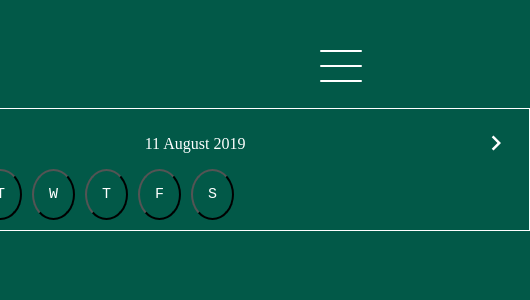
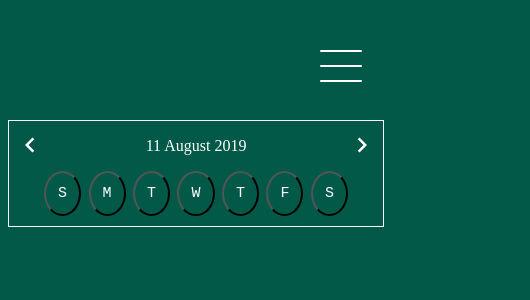
Before and after one commit to aktn/Productive-App-Angular-, an Angular app: page /calendar in a window 390 px wide. Shown: the top 300 px of the page, 530 px wide, since content can reach past the window. Built offline with nearby package versions, Linux system fonts and the light colour scheme.

Commit message:
Responsive calendar header

```diff
--- a/src/app/containers/app/app.component.html
+++ b/src/app/containers/app/app.component.html
@@ -1,2 +1,4 @@
 <app-sidebar></app-sidebar>
-<router-outlet></router-outlet>
+<div class="container">
+  <router-outlet></router-outlet>
+</div>
--- a/src/app/containers/app/app.component.scss
+++ b/src/app/containers/app/app.component.scss
@@ -0,0 +1,3 @@
+.container {
+  width: 100%;
+}
--- a/src/productivity/calendar/components/calendar-controls/calendar-controls.component.scss
+++ b/src/productivity/calendar/components/calendar-controls/calendar-controls.component.scss
@@ -1,13 +1,17 @@
 .calendar-controls {
   display: flex;
-  flex-direction: row;
   button {
+    flex: 1;
     background-color: transparent;
     border: none;
+    cursor: pointer;
+    &:focus {
+      outline: none;
+    }
   }
   p {
+    flex: 10;
     text-align: center;
     color: #fff;
-    min-width: 560px;
   }
 }
--- a/src/productivity/calendar/components/calendar-days/calendar-days.component.scss
+++ b/src/productivity/calendar/components/calendar-days/calendar-days.component.scss
@@ -1,11 +1,10 @@
 .calendar-days {
-  //border: 1px solid #fff;
-  width: 100%;
+  text-align: center;
   &__day {
     background-color: transparent;
     border-radius: 50%;
-    margin-right: 10px;
-    padding: 15px;
+    margin-right: 2%;
+    padding: 12px;
     color: #fff;
     font-family: var(--main-font);
     font-size: 15px;
@@ -16,7 +15,7 @@
       margin-right: 0px;
     }
     @media screen and (min-width: 768px) {
-      margin-right: 61px;
+      margin-right: 5%;
     }
   }
 }
--- a/src/productivity/calendar/components/calendar/calendar.component.scss
+++ b/src/productivity/calendar/components/calendar/calendar.component.scss
@@ -1,4 +1,10 @@
 .calendar {
   border: 1px solid #fff;
-  padding: 10px 12px;
+  padding-bottom: 10px;
+  width: 100%;
+  @media screen and (min-width: 768px) {
+    margin: 0 auto;
+    width: 65%;
+    padding: 10px;
+  }
 }
--- a/src/productivity/calendar/containers/app-calendar.component.scss
+++ b/src/productivity/calendar/containers/app-calendar.component.scss
@@ -1,9 +1,7 @@
 .app-calendar {
-  display: flex;
-  justify-content: center;
-  align-items: center;
-  padding-top: 100px;
+  width: 100%;
+  margin-top: 120px;
   @media screen and (min-width: 768px) {
-    padding-top: 150px;
+    margin-top: 150px;
   }
 }
--- a/src/productivity/routines/components/routine-form/routine-form.component.scss
+++ b/src/productivity/routines/components/routine-form/routine-form.component.scss
@@ -41,7 +41,7 @@
     height: 30px;
     font-size: 16px;
     width: 99%;
-    color: #fff;
+    color: #9c9c9c;
     background: transparent;
     margin-bottom: 30px;
     border-radius: 0%;
@@ -90,6 +90,7 @@
     text-align: center;
     padding: 3px 0px;
     display: block;
+    color: #9c9c9c;
   }
   label input {
     position: absolute;
--- a/src/productivity/routines/components/routine-form/routine-form.component.ts
+++ b/src/productivity/routines/components/routine-form/routine-form.component.ts
@@ -21,7 +21,7 @@ import { FormGroup, FormBuilder, Validators } from "@angular/forms";
         ></textarea>
 
         <select formControlName="section">
-          <option value="" disabled selected>Pick Routine</option>
+          <option class="a" value="" disabled selected>Pick Routine</option>
           <option *ngFor="let section of sections" [ngValue]="section">{{
             section
           }}</option>
```
